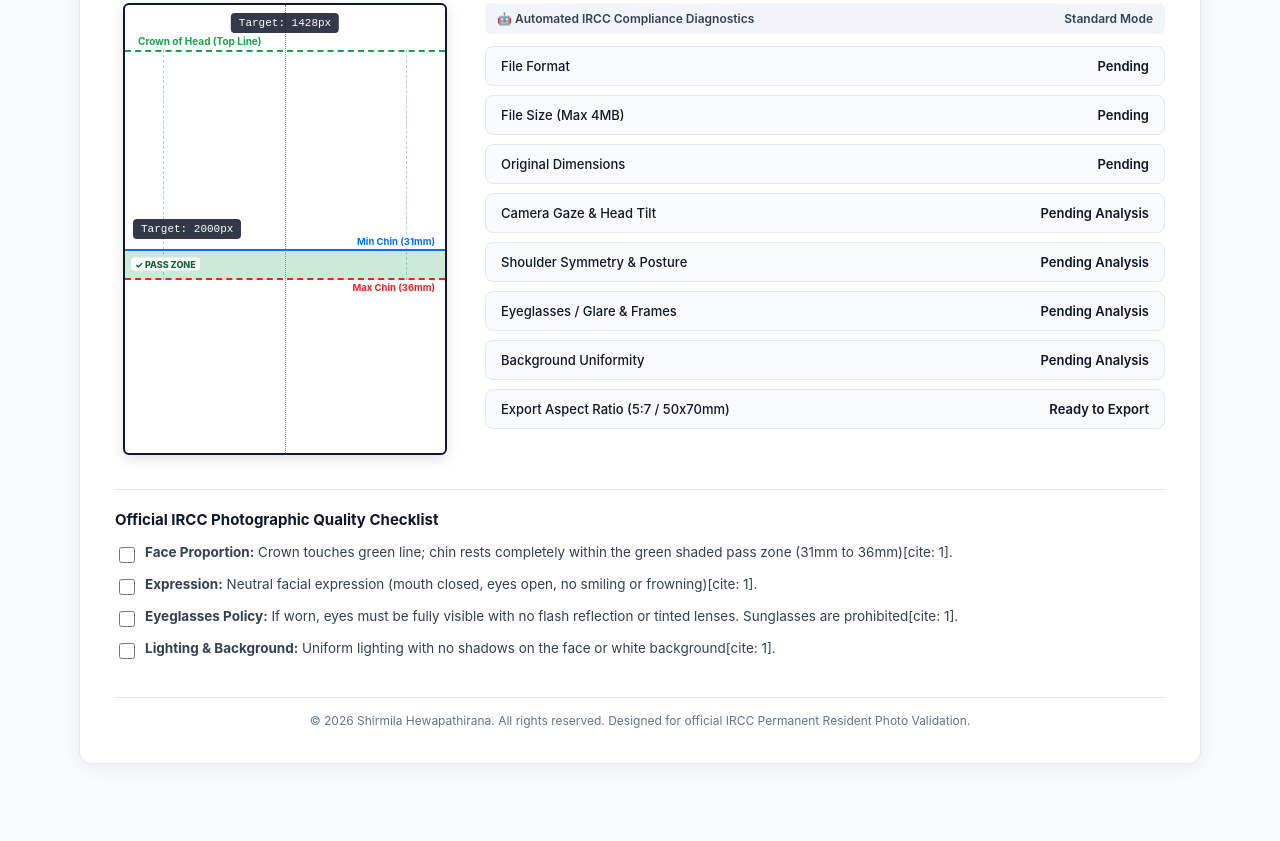
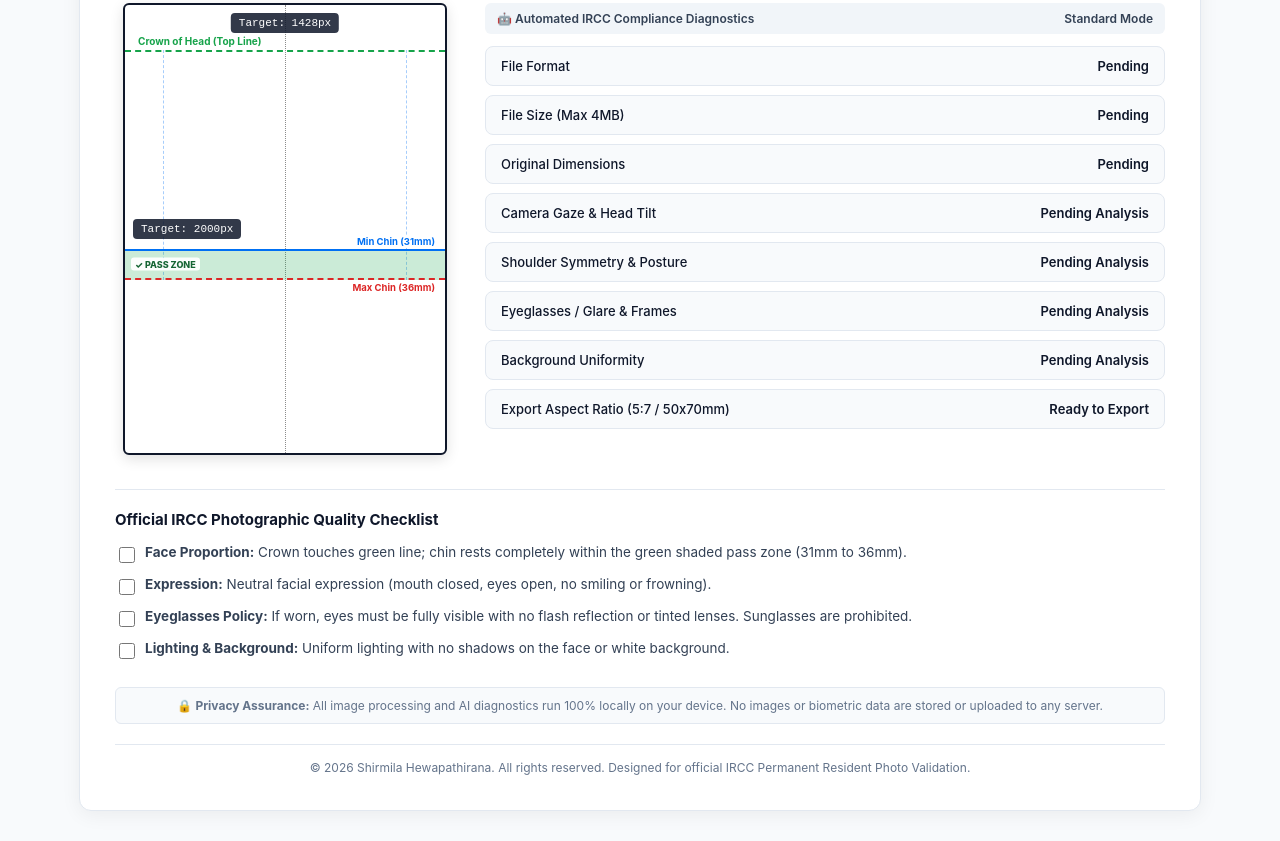
Before and after one commit to shirmilacan/ircc-pr-photo-checker-Beta, a plain HTML site: page index.html in a window 1280 px wide. Shown: the part 541-1382 px from the top of the page. Before the commit the page ends 1335 px from the top, so only its background shows below. Drawn offline with Linux system fonts and the light colour scheme.

Commit message:
Add privacy banner for user assurance
Added a privacy banner to assure users about local image processing and data security.

```diff
--- a/index.html
+++ b/index.html
@@ -361,8 +361,19 @@
         }
         .checklist-item input { margin-top: 3px; margin-right: 10px; width: 16px; height: 16px; }
 
+        .privacy-banner {
+            font-size: 12px;
+            color: #64748b;
+            text-align: center;
+            margin-top: 25px;
+            padding: 10px;
+            background: #f8fafc;
+            border-radius: 6px;
+            border: 1px solid var(--border);
+        }
+
         .footer-copyright {
-            margin-top: 35px;
+            margin-top: 20px;
             padding-top: 15px;
             border-top: 1px solid var(--border);
             text-align: center;
@@ -382,7 +393,7 @@
         <ol class="instructions-list">
             <li><strong>Upload Photo:</strong> Choose your original studio portrait file.</li>
             <li><strong>Position Crown:</strong> Click and drag/pan the photo inside the frame so the natural top of the hair touches the <strong>Green Dashed Line</strong>.</li>
-            <li><strong>Fit Face Proportions:</strong> Adjust the <strong>Scale / Zoom slider</strong> until the lowest edge of the chin rests completely inside the <strong>Green Shaded PASS ZONE</strong> ($31\text{ mm}$ to $36\text{ mm}$)[cite: 1].</li>
+            <li><strong>Fit Face Proportions:</strong> Adjust the <strong>Scale / Zoom slider</strong> until the lowest edge of the chin rests completely inside the <strong>Green Shaded PASS ZONE</strong> ($31\text{ mm}$ to $36\text{ mm}$).</li>
             <li><strong>Level Angle (Optional):</strong> If the head or posture is tilted, adjust the <strong>Tilt / Rotation slider</strong> to level the frame.</li>
             <li><strong>Review Diagnostics:</strong> Ensure Gaze, Head Angle, Shoulder Posture, Eyeglasses, and Background checks display <strong>PASS</strong>.</li>
             <li><strong>Export:</strong> Click <strong>Download Compliant PR Photo</strong> to save the validated $1428 \times 2000\text{ px}$ image.</li>
@@ -478,7 +489,7 @@
             <div class="action-panel" id="action-panel" style="display:none;">
                 <h4 style="margin-top:0; color: #1e3a8a; font-size: 15px;">💾 Export Verified PR Photo</h4>
                 <p style="font-size: 13px; color: #334155; margin-bottom: 12px;">
-                    Ensure the crown touches the green line, the chin rests inside the green shaded zone, and all diagnostic checks show PASS[cite: 1].
+                    Ensure the crown touches the green line, the chin rests inside the green shaded zone, and all diagnostic checks show PASS.
                 </p>
                 <button class="btn" id="download-btn">Download Compliant PR Photo (1428x2000)</button>
             </div>
@@ -487,10 +498,14 @@
 
     <div class="checklist-section">
         <h3 style="margin-top:0; font-size: 15px;">Official IRCC Photographic Quality Checklist</h3>
-        <label class="checklist-item"><input type="checkbox"><span><strong>Face Proportion:</strong> Crown touches green line; chin rests completely within the green shaded pass zone (31mm to 36mm)[cite: 1].</span></label>
-        <label class="checklist-item"><input type="checkbox"><span><strong>Expression:</strong> Neutral facial expression (mouth closed, eyes open, no smiling or frowning)[cite: 1].</span></label>
-        <label class="checklist-item"><input type="checkbox"><span><strong>Eyeglasses Policy:</strong> If worn, eyes must be fully visible with no flash reflection or tinted lenses. Sunglasses are prohibited[cite: 1].</span></label>
-        <label class="checklist-item"><input type="checkbox"><span><strong>Lighting & Background:</strong> Uniform lighting with no shadows on the face or white background[cite: 1].</span></label>
+        <label class="checklist-item"><input type="checkbox"><span><strong>Face Proportion:</strong> Crown touches green line; chin rests completely within the green shaded pass zone (31mm to 36mm).</span></label>
+        <label class="checklist-item"><input type="checkbox"><span><strong>Expression:</strong> Neutral facial expression (mouth closed, eyes open, no smiling or frowning).</span></label>
+        <label class="checklist-item"><input type="checkbox"><span><strong>Eyeglasses Policy:</strong> If worn, eyes must be fully visible with no flash reflection or tinted lenses. Sunglasses are prohibited.</span></label>
+        <label class="checklist-item"><input type="checkbox"><span><strong>Lighting & Background:</strong> Uniform lighting with no shadows on the face or white background.</span></label>
+    </div>
+
+    <div class="privacy-banner">
+        🔒 <strong>Privacy Assurance:</strong> All image processing and AI diagnostics run 100% locally on your device. No images or biometric data are stored or uploaded to any server.
     </div>
 
     <div class="footer-copyright">
```
